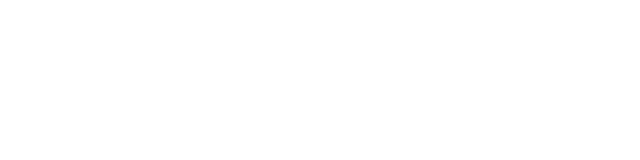
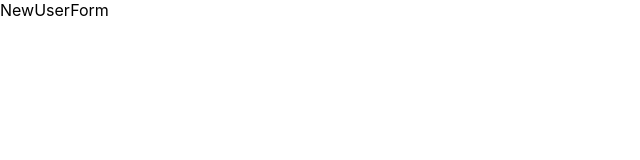
Before and after one commit to SimpeltDjur/stada-front-badgers, a React (Create React App) app: page /newuser in a window 1280 px wide. Before the commit this address had no page. Shown: the top 160 px of the page, without its empty margins (0-640 px from the left). Built offline with nearby package versions, Linux system fonts and the light colour scheme.

Commit message:
boll boll

```diff
--- a/src/App.js
+++ b/src/App.js
@@ -2,7 +2,7 @@
 import { Route, Routes } from 'react-router-dom';
 import { LoginForm } from './pages/LoginForm';
 import { StartSida } from './pages/StartSida';
-import { useState } from 'react';
+import { NewUserForm } from './pages/NewUserForm';
 
 function App() {
 
@@ -11,9 +11,7 @@
     <Routes>
       <Route path='/' element={<StartSida />} />
       <Route path='/login' element={<LoginForm />} />
-      <Route path='/bonk' element={<p>BONK!</p>} />
-      <Route path='/bink' element={<p>BINK!!</p>} />
-      <Route path='/bunk' element={<p>BUNK!!!</p>} />
+      <Route path='/newuser' element={<NewUserForm />} />
     </Routes>
     </>
   );
--- /dev/null
+++ b/src/pages/NewUserForm.js
@@ -0,0 +1,7 @@
+import React from 'react'
+
+export const NewUserForm = () => {
+  return (
+    <div>NewUserForm</div>
+  )
+}
--- a/src/pages/StartSida.js
+++ b/src/pages/StartSida.js
@@ -1,5 +1,6 @@
 import React from 'react'
 import { useState } from 'react'
+import { Link } from 'react-router-dom';
 import { LoginForm } from './LoginForm';
 import { MyPage } from './MyPage';
 
@@ -17,6 +18,8 @@
       :
         <div>
           <LoginForm setLoggedInUser={setLoggedInUser}/>
+          <Link to="/newuser">Skapa nytt konto</Link>
+
         </div>
     }
 
```
